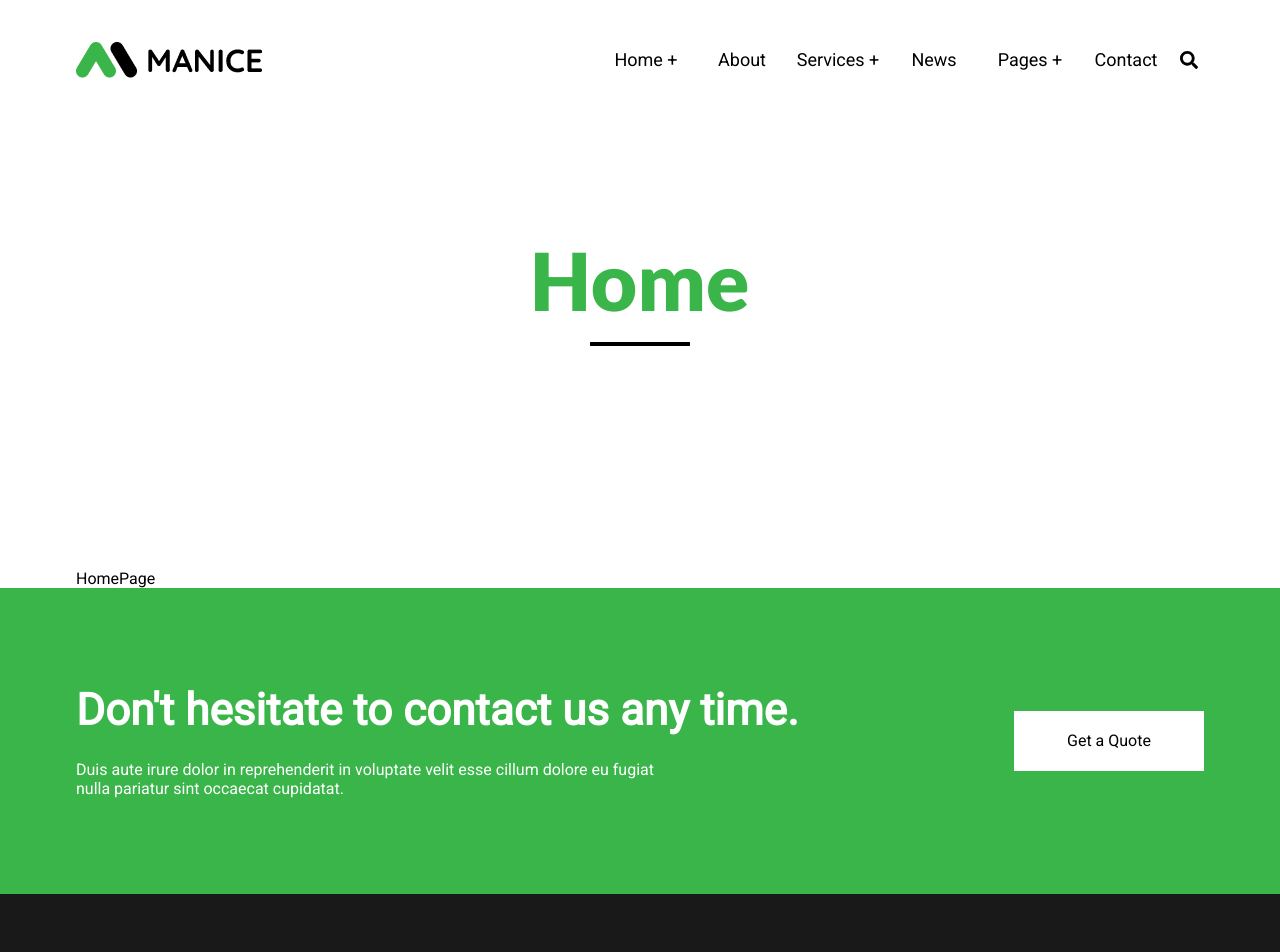
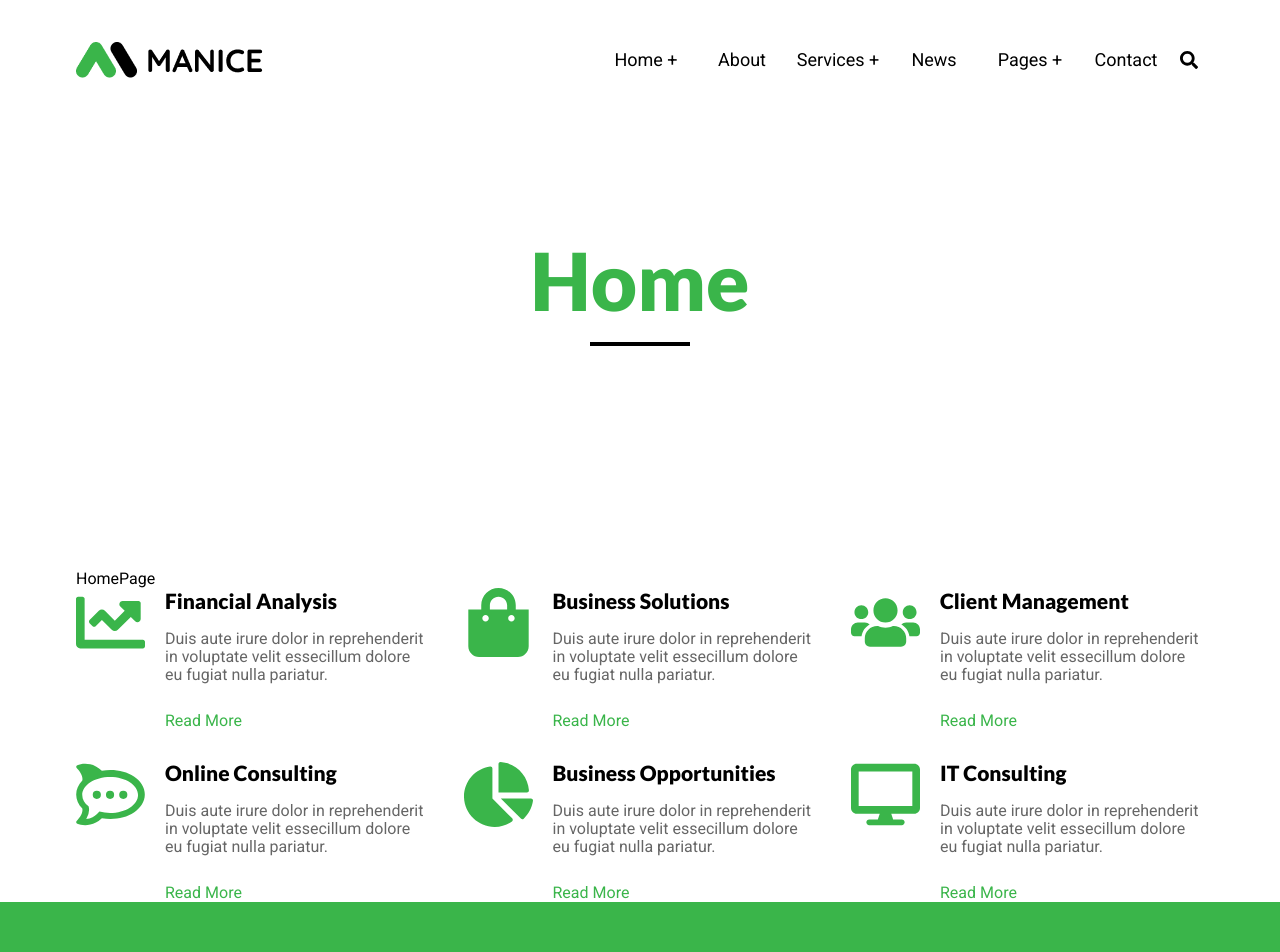
Before and after one commit to grum1n/vcs-react-manice, a React (Create React App) app: page / in a window 1280 px wide. Shown: the top 952 px of the page. Built offline with nearby package versions, Linux system fonts and the light colour scheme.

Commit message:
created Services page

```diff
--- a/src/pages/public/Home/index.js
+++ b/src/pages/public/Home/index.js
@@ -1,13 +1,15 @@
 import React from 'react';
 import FrameContainer from '../../../components/FrameContainer';
 import HeroSmall from '../../../components/HeroSmall';
+import ServicesTable from '../Services/ServicesTable';
 import './home.css';
 
 function HomePage() {
     return (
         <FrameContainer>
             <HeroSmall title='Home' />
-             <div className='container'>HomePage</div>
+            <div className='container'>HomePage</div>
+            <ServicesTable />
         </FrameContainer>
     );
 }
--- /dev/null
+++ b/src/pages/public/Services/ServicesTable/index.js
@@ -0,0 +1,97 @@
+import React from 'react';
+import * as FaIcons from 'react-icons/fa';
+import { Link } from 'react-router-dom';
+import './services.css';
+
+function ServicesTable() {
+    return (
+        <ul className='container services-flex-container'>
+            <li className='services-box'>
+                <div>
+                    <FaIcons.FaChartLine className='services-box-icon' />
+                </div>
+                <div className='flex-col'>
+                    <h4 className='services-box-h4'>Financial Analysis</h4>
+                    <p className='services-box-p'>
+                        Duis aute irure dolor in reprehenderit in voluptate velit essecillum dolore eu fugiat nulla pariatur.
+                    </p>
+                    <Link to='/' className='services-box-link'>
+                        Read More
+                    </Link>
+                </div>
+            </li>
+            <li className='services-box'>
+                <div>
+                    <FaIcons.FaShoppingBag className='services-box-icon' />
+                </div>
+                <div className='flex-col'>
+                    <h4 className='services-box-h4'>Business Solutions</h4>
+                    <p className='services-box-p'>
+                        Duis aute irure dolor in reprehenderit in voluptate velit essecillum dolore eu fugiat nulla pariatur.
+                    </p>
+                    <Link to='/' className='services-box-link'>
+                        Read More
+                    </Link>
+                </div>
+            </li>
+            <li className='services-box'>
+                <div>
+                    <FaIcons.FaUsers className='services-box-icon' />
+                </div>
+                <div className='flex-col'>
+                    <h4 className='services-box-h4'>Client Management</h4>
+                    <p className='services-box-p'>
+                        Duis aute irure dolor in reprehenderit in voluptate velit essecillum dolore eu fugiat nulla pariatur.
+                    </p>
+                    <Link to='/' className='services-box-link'>
+                        Read More
+                    </Link>
+                </div>
+            </li>
+            <li className='services-box'>
+                <div>
+                    <FaIcons.FaRocketchat className='services-box-icon' />
+                </div>
+                <div className='flex-col'>
+                    <h4 className='services-box-h4'>Online Consulting</h4>
+                    <p className='services-box-p'>
+                        Duis aute irure dolor in reprehenderit in voluptate velit essecillum dolore eu fugiat nulla pariatur.
+                    </p>
+                    <Link to='/' className='services-box-link'>
+                        Read More
+                    </Link>
+                </div>
+            </li>
+            <li className='services-box'>
+                <div>
+                    <FaIcons.FaChartPie className='services-box-icon' />
+                </div>
+                <div className='flex-col'>
+                    <h4 className='services-box-h4'>Business Opportunities</h4>
+                    <p className='services-box-p'>
+                        Duis aute irure dolor in reprehenderit in voluptate velit essecillum dolore eu fugiat nulla pariatur.
+                    </p>
+                    <Link to='/' className='services-box-link'>
+                        Read More
+                    </Link>
+                </div>
+            </li>
+            <li className='services-box'>
+                <div>
+                    <FaIcons.FaDesktop className='services-box-icon' />
+                </div>
+                <div className='flex-col'>
+                    <h4 className='services-box-h4'>IT Consulting</h4>
+                    <p className='services-box-p'>
+                        Duis aute irure dolor in reprehenderit in voluptate velit essecillum dolore eu fugiat nulla pariatur.
+                    </p>
+                    <Link to='/' className='services-box-link'>
+                        Read More
+                    </Link>
+                </div>
+            </li>
+        </ul>
+    );
+}
+
+export default ServicesTable;
--- /dev/null
+++ b/src/pages/public/Services/ServicesTable/services.css
@@ -0,0 +1,53 @@
+.services-flex-container{
+    display: flex;
+    justify-content: space-between;
+    flex-wrap: wrap;
+    gap: 30px;
+}
+.services-box {
+    display: flex;
+    max-width: 353px;
+    gap: 20px;
+}
+.services-box-icon{
+    width: 69px;
+    height: 69px;
+    margin: 0;
+    padding: 0;
+    color: var(--green);
+}
+.services-box-h4{
+    font-family: var(--font-Lato);
+    font-size: 1.3125rem;
+    font-weight: 900;
+    line-height: 1.5625rem;
+    color: var(--black);
+}
+.services-box-p{
+    font-family: var(--font-Roboto);
+    font-size: 1rem;
+    font-weight: 400;
+    line-height: 1.1rem;
+    color: var(--gray-6);
+    padding-top: 17px;
+    padding-bottom: 28px;
+}
+.services-box-link{
+    font-family: var(--font-Open-Sans);
+    font-size: 1rem;
+    font-weight: 400;
+    line-height: 1.2rem;
+    color: var(--green);
+    display: block;
+    cursor: pointer;
+}
+.services-box-link:hover{
+    color: var(--gray);
+}
+
+@media screen and (max-width: 1150px){
+    .services-flex-container{
+        justify-content: center;
+        gap: 35px;
+    }
+}
--- a/src/pages/public/Services/index.js
+++ b/src/pages/public/Services/index.js
@@ -1,13 +1,13 @@
 import React from 'react';
 import FrameContainer from '../../../components/FrameContainer';
 import HeroSmall from '../../../components/HeroSmall';
-import './services.css';
+import ServicesTable from './ServicesTable';
 
 function ServicesPage() {
     return (
         <FrameContainer>
             <HeroSmall title='Services' />
-            <div className='container'>ServicesPage</div>
+            <ServicesTable />
         </FrameContainer>
     );
 }
```
Also changed, not shown: src/pages/public/Services/services.css (deleted), 1 other file (tests, documents, lock files or other folders).
